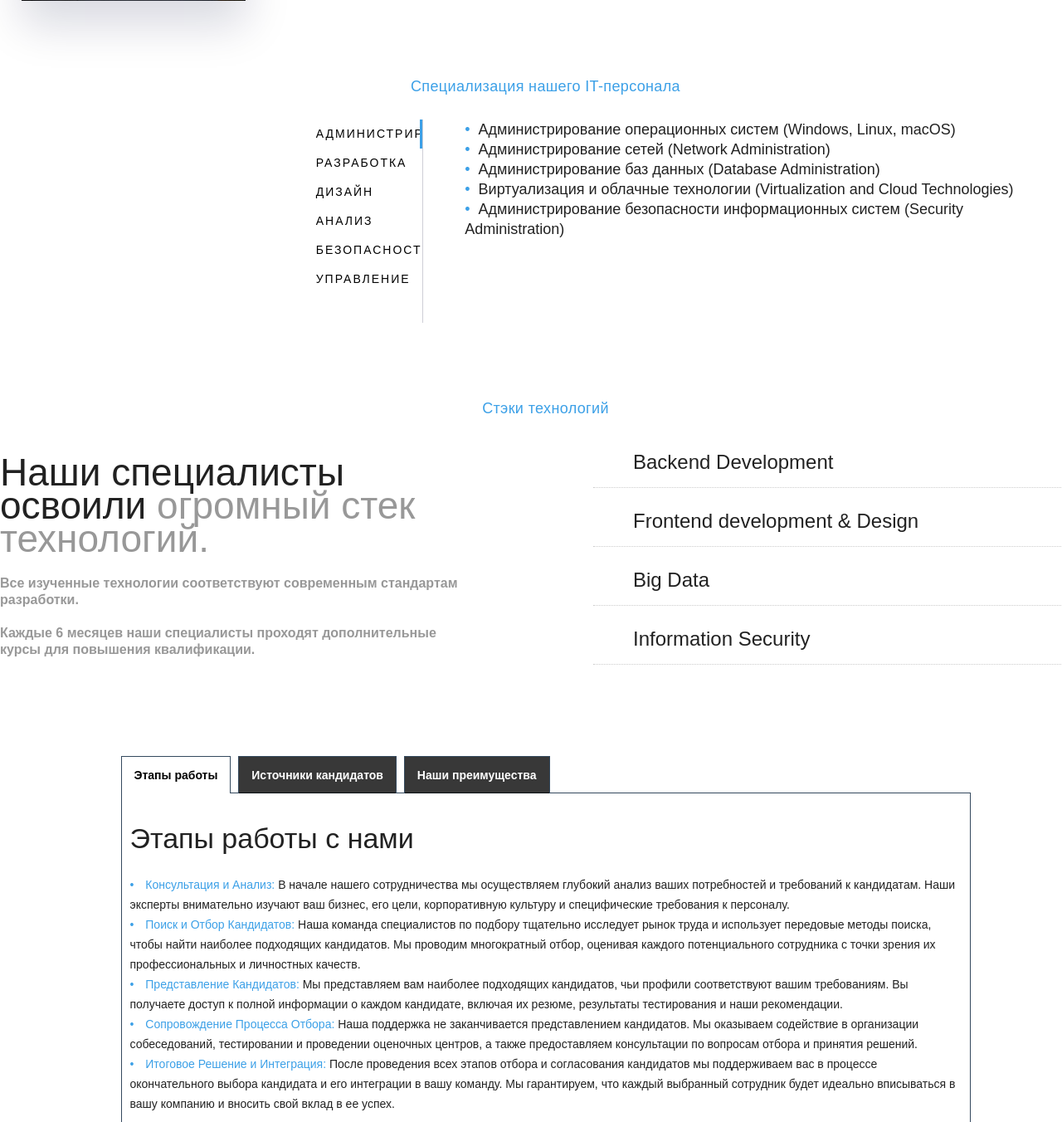
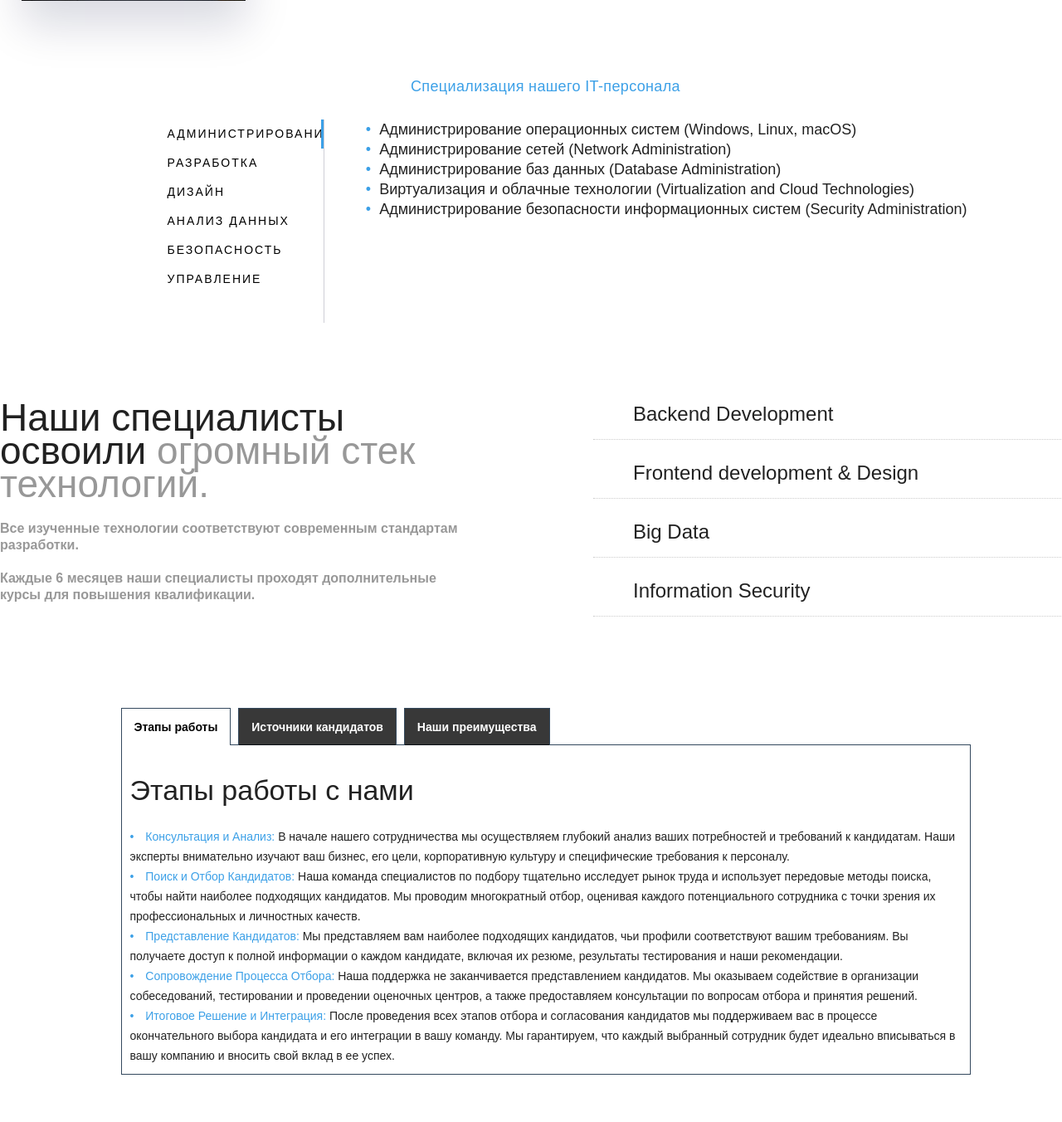
Before and after one commit to Spectr5032L/TSU-coursePractice, a PHP site: page / in a window 1280 px wide; the page is wider, and only the part inside the window is pictured. Shown: the part 1599-2951 px from the top of that part at 83% size. Run offline with PHP 8.4, Linux system fonts and the light colour scheme; grey boxes are pictures that could not be loaded.

Commit message:
minor update style stack + specialization

```diff
--- a/assets/css/style.css
+++ b/assets/css/style.css
@@ -309,7 +309,7 @@
 }
 
 .main-specialization {
-    width: 72vw;
+    /* width: 72vw; */
     padding-bottom: 70px;
     display: flex;
     justify-content: center;
@@ -414,7 +414,6 @@
 
 .stack-container {
     display: flex;
-    align-items: center;
     flex-direction: row;
     gap: 150px;
 }
--- a/index.html
+++ b/index.html
@@ -202,7 +202,7 @@
                 </div>
             </div>
             <div class="main-stack">
-                <h5 class="text-center">Стэки технологий</h5>
+                <!-- <h5 class="text-center">Стэки технологий</h5> -->
                 <div class="stack-container">
                     <div class="stack-text">
                         <h3>Наши специалисты освоили <span style="color: rgb(152, 152, 152);">огромный стек
@@ -386,6 +386,7 @@
                 </div>
             </div>
             <div class="main-reviews">
+                <!-- <h5 class="text-center">Отзывы</h5> -->
                 <section class="t-bq-section" id="emma">
                     <button id="prevButton" style="font-size: 60px;">ᐸ</button>
                     <div class="t-bq-wrapper t-bq-wrapper-boxed" id="testimonial1">
```
